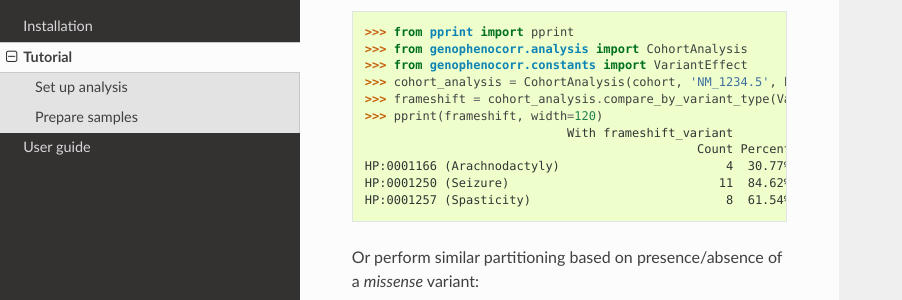
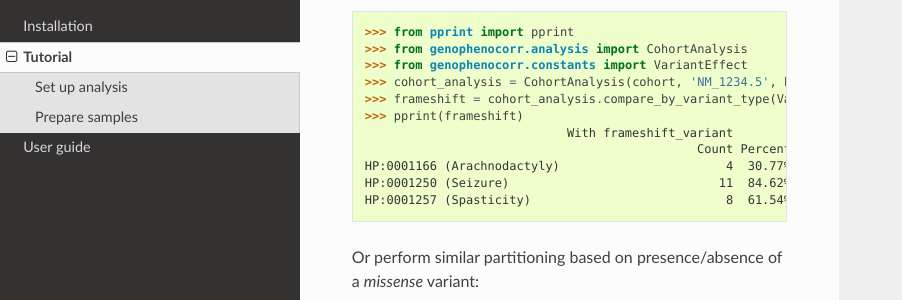
Before and after one commit to monarch-initiative/gpsea, a Sphinx documentation site: the page built from docs/tutorial.rst, in a window 1280 px wide and 900 px high, scrolled down 1218 px. Shown: the part 151-451 px from the top of the window, without its empty margins (0-902 px from the left). Built offline with Sphinx 7.4.7 and the Read the Docs theme 2.0.0, drawn with Linux system fonts in a browser that asks for light colours; pages that are not in the unit, such as notebooks, are missing from menus.

```diff
--- a/docs/tutorial.rst
+++ b/docs/tutorial.rst
@@ -63,12 +63,13 @@ For instance, we can partition the patients into two groups based on presence/ab
   >>> from genophenocorr.constants import VariantEffect
   >>> cohort_analysis = CohortAnalysis(cohort, 'NM_1234.5', hpo, include_unmeasured=False)
   >>> frameshift = cohort_analysis.compare_by_variant_type(VariantEffect.FRAMESHIFT_VARIANT)
-  >>> pprint(frameshift, width=120) # doctest: +NORMALIZE_WHITESPACE
-                              With frameshift_variant         Without frameshift_variant
-                                                Count Percent                      Count Percent  p-value
-  HP:0001166 (Arachnodactyly)                       4  30.77%                         10  76.92%  0.04718
-  HP:0001250 (Seizure)                             11  84.62%                          9  69.23%  0.64472
-  HP:0001257 (Spasticity)                           8  61.54%                          9  69.23%  1.00000
+  >>> pprint(frameshift) # doctest: +NORMALIZE_WHITESPACE, +ELLIPSIS
+                              With frameshift_variant         ... Without frameshift_variant
+                                                Count Percent ...                      Count Percent  p-value
+  HP:0001166 (Arachnodactyly)                       4  30.77% ...                         10  76.92%  0.04718
+  HP:0001250 (Seizure)                             11  84.62% ...                          9  69.23%  0.64472
+  HP:0001257 (Spasticity)                           8  61.54% ...                          9  69.23%  1.00000
+  <BLANKLINE>
 
 
 Or perform similar partitioning based on presence/absence of a *missense* variant:
```
